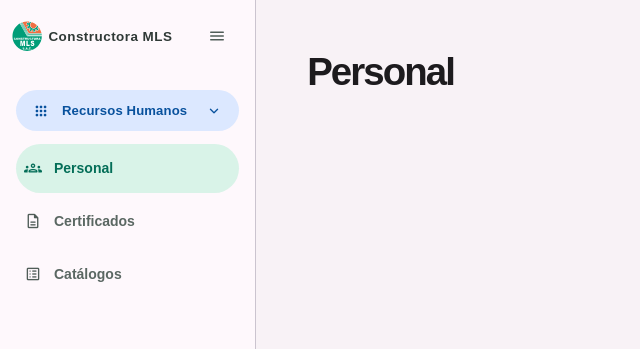
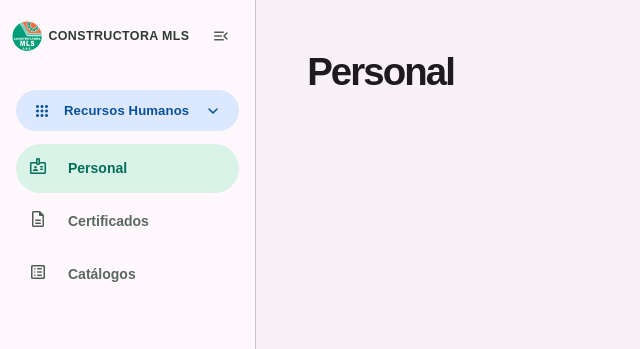
Before and after one commit to Constructora-MLS/saber, an Angular app: page /personal in a window 1280 px wide. Shown: the top 349 px of the page, without its empty margins (0-640 px from the left). Built offline with nearby package versions, Linux system fonts and the light colour scheme.

Commit message:
feat: update README and enhance RRHH sidebar with new navigation items and styles

```diff
--- a/package.json
+++ b/package.json
@@ -19,7 +19,6 @@
     "@angular/platform-browser": "^22.2.0",
     "@angular/router": "^22.2.0",
     "@fontsource-variable/roboto-flex": "^5.3.0",
-    "@fontsource/material-icons": "^5.3.0",
     "@fontsource/material-symbols-rounded": "^5.3.9",
     "rxjs": "~7.8.0",
     "tslib": "^2.3.0"
--- a/src/app/app.scss
+++ b/src/app/app.scss
@@ -7,6 +7,7 @@
   display: grid;
   grid-template-columns: 16rem minmax(0, 1fr);
   min-height: 100vh;
+  transition: grid-template-columns 220ms cubic-bezier(0.2, 0, 0, 1);
 }
 
 .app-shell.is-collapsed {
@@ -16,9 +17,3 @@
 .app-content {
   min-width: 0;
 }
-
-@media (max-width: 60rem) {
-  .app-shell {
-    grid-template-columns: 4.25rem minmax(0, 1fr);
-  }
-}
--- a/src/app/shared/interfaces/components/app-switcher/app-switcher.scss
+++ b/src/app/shared/interfaces/components/app-switcher/app-switcher.scss
@@ -1,6 +1,6 @@
 :host {
   display: block;
-  width: 17rem;
+  width: min(17rem, calc(100vw - 1.5rem));
   padding: 1rem 0.75rem 1.25rem;
   border: 1px solid var(--rrhh-outline);
   border-radius: 1.25rem;
@@ -22,7 +22,8 @@
   width: 100%;
   min-height: 2.75rem;
   align-items: center;
-  gap: 0.75rem;
+  gap: 1rem;
+  white-space: nowrap;
   padding: 0 0.5rem;
   border: 0;
   border-radius: 0.875rem;
@@ -37,8 +38,8 @@
 }
 
 .app-option mat-icon {
-  width: 1.25rem;
-  height: 1.25rem;
+  width: 1.5rem;
+  height: 1.5rem;
   flex: 0 0 auto;
   color: var(--rrhh-icon);
   font-size: 1.25rem;
@@ -46,6 +47,10 @@
 
 .app-option-label {
   flex: 1;
+  min-width: 0;
+  overflow: hidden;
+  text-overflow: ellipsis;
+  white-space: nowrap;
 }
 
 .app-option.is-active {
@@ -64,11 +69,14 @@
 }
 
 .app-option-state {
+  flex: 0 0 auto;
   margin-left: auto;
 }
 
 .app-option-soon {
+  flex: 0 0 auto;
   margin-left: auto;
+  white-space: nowrap;
   color: var(--rrhh-text-soft);
   font-size: 0.68rem;
   font-weight: 500;
--- a/src/app/shared/interfaces/components/rrhh-sidebar/rrhh-sidebar.html
+++ b/src/app/shared/interfaces/components/rrhh-sidebar/rrhh-sidebar.html
@@ -1,7 +1,7 @@
 <aside class="rrhh-sidebar">
   <header class="sidebar-header">
     <app-mls-icon class="brand-logo" size="1.9rem" />
-    <span class="brand-title">Constructora MLS</span>
+    <span class="brand-title">CONSTRUCTORA MLS</span>
     <button
       type="button"
       class="header-action"
@@ -9,7 +9,11 @@
       [attr.aria-label]="isCollapsed() ? 'Expandir menú lateral' : 'Minimizar menú lateral'"
       (click)="toggleCollapsed()"
     >
-      <mat-icon aria-hidden="true">menu</mat-icon>
+      @if (isCollapsed()) {
+        <mat-icon class="sidebar-toggle-icon" aria-hidden="true">menu</mat-icon>
+      } @else {
+        <mat-icon class="sidebar-toggle-icon" aria-hidden="true">menu_open</mat-icon>
+      }
     </button>
   </header>
 
@@ -19,6 +23,7 @@
       class="module-selector"
       aria-haspopup="menu"
       aria-controls="rrhh-app-switcher"
+      [attr.title]="isCollapsed() ? moduleLabel() : null"
       [attr.aria-expanded]="isAppSwitcherOpen()"
       (click)="toggleAppSwitcher()"
     >
@@ -48,14 +53,20 @@
         <a
           class="nav-item"
           [routerLink]="path"
+          [attr.title]="isCollapsed() ? item.label : null"
           routerLinkActive="is-active"
+          ariaCurrentWhenActive="page"
           [routerLinkActiveOptions]="{ exact: true }"
         >
           <mat-icon aria-hidden="true">{{ item.icon }}</mat-icon>
           <span class="nav-label">{{ item.label }}</span>
         </a>
       } @else {
-        <span class="nav-item is-disabled" aria-disabled="true">
+        <span
+          class="nav-item is-disabled"
+          aria-disabled="true"
+          [attr.title]="isCollapsed() ? item.label : null"
+        >
           <mat-icon aria-hidden="true">{{ item.icon }}</mat-icon>
           <span class="nav-label">{{ item.label }}</span>
         </span>
--- a/src/app/shared/interfaces/components/rrhh-sidebar/rrhh-sidebar.scss
+++ b/src/app/shared/interfaces/components/rrhh-sidebar/rrhh-sidebar.scss
@@ -27,9 +27,16 @@
     order: -1;
   }
 
+  .module-switcher {
+    margin: 0 0.75rem;
+  }
+
   .module-selector,
   .nav-item {
+    width: 2.75rem;
+    min-height: 2.75rem;
     justify-content: center;
+    margin-inline: auto;
     padding-inline: 0;
   }
 
@@ -39,8 +46,19 @@
 
   .sidebar-footer {
     flex-direction: column;
-    gap: 0.5rem;
-    padding-inline: 0.5rem;
+    align-items: center;
+    gap: 0.75rem;
+    padding: 0.75rem 0.5rem 1rem;
+  }
+
+  .footer-actions {
+    flex-direction: column;
+    gap: 0.75rem;
+    order: 1;
+  }
+
+  .user-avatar {
+    order: 2;
   }
 }
 
@@ -60,7 +78,7 @@
   display: flex;
   align-items: center;
   gap: 0.375rem;
-  padding: 0.75rem 1.375rem 2.375rem 0.75rem;
+  padding: 0.75rem 1.125rem 2.375rem 0.75rem;
 }
 
 .brand-logo {
@@ -74,9 +92,9 @@
   min-width: 0;
   overflow: hidden;
   color: var(--rrhh-text);
-  font-size: 0.84rem;
+  font-size: 0.78rem;
   font-weight: 700;
-  letter-spacing: 0.035em;
+  letter-spacing: 0.03em;
   text-overflow: ellipsis;
   white-space: nowrap;
 }
@@ -100,10 +118,23 @@
   background: color-mix(in srgb, var(--rrhh-icon) 10%, transparent);
 }
 
-.header-action mat-icon {
+.sidebar-toggle-icon {
   width: 1.25rem;
   height: 1.25rem;
   font-size: 1.25rem;
+  animation: sidebar-toggle-icon-in 180ms cubic-bezier(0.2, 0, 0, 1);
+}
+
+@keyframes sidebar-toggle-icon-in {
+  from {
+    opacity: 0.5;
+    transform: scale(0.8) rotate(-16deg);
+  }
+
+  to {
+    opacity: 1;
+    transform: scale(1) rotate(0);
+  }
 }
 
 .module-switcher {
@@ -135,15 +166,19 @@
 }
 
 .module-selector mat-icon {
-  width: 1.125rem;
-  height: 1.125rem;
+  width: 1.25rem;
+  height: 1.25rem;
   flex: 0 0 auto;
-  font-size: 1.125rem;
+  font-size: 1.25rem;
 }
 
 .module-label {
   flex: 1;
+  min-width: 0;
+  overflow: hidden;
   text-align: left;
+  text-overflow: ellipsis;
+  white-space: nowrap;
 }
 
 .module-chevron {
@@ -180,9 +215,9 @@ app-switcher {
   display: flex;
   min-height: 3.0625rem;
   align-items: center;
-  gap: 0.75rem;
+  gap: 1rem;
   margin: 0 1rem;
-  padding: 0 0.5rem;
+  padding: 0 0.75rem;
   border-radius: 999px;
   color: var(--rrhh-text-muted);
   font-size: 0.875rem;
@@ -194,11 +229,11 @@ app-switcher {
 }
 
 .nav-item mat-icon {
-  width: 1.125rem;
-  height: 1.125rem;
+  width: 1.5rem;
+  height: 1.5rem;
   flex: 0 0 auto;
   color: var(--rrhh-icon);
-  font-size: 1.125rem;
+  font-size: 1.25rem;
 }
 
 .nav-item:not(.is-disabled):hover {
@@ -301,9 +336,3 @@ app-switcher {
 :host(.is-collapsed) {
   @include rail-layout;
 }
-
-@media (max-width: 60rem) {
-  :host {
-    @include rail-layout;
-  }
-}
--- a/src/app/shared/interfaces/components/rrhh-sidebar/rrhh-sidebar.ts
+++ b/src/app/shared/interfaces/components/rrhh-sidebar/rrhh-sidebar.ts
@@ -1,10 +1,7 @@
 import { Component, input, output, signal } from '@angular/core';
 import { MatIconModule } from '@angular/material/icon';
 import { RouterLink, RouterLinkActive } from '@angular/router';
-import {
-  AppSwitcher,
-  AppSwitcherOption,
-} from '../app-switcher/app-switcher';
+import { AppSwitcher, AppSwitcherOption } from '../app-switcher/app-switcher';
 import { MlsIcon } from '../icons/mls-icon/mls-icon';
 
 interface RrhhNavigationItem {
@@ -41,7 +38,7 @@ export class RrhhSidebar {
   ];
 
   protected readonly navigation: readonly RrhhNavigationItem[] = [
-    { label: 'Personal', icon: 'groups', path: '/personal' },
+    { label: 'Personal', icon: 'badge', path: '/personal' },
     { label: 'Certificados', icon: 'description', path: null },
     { label: 'Catálogos', icon: 'list_alt', path: '/catalog' },
   ];
```
Also changed, not shown: 2 other files (tests, documents, lock files or other folders).
